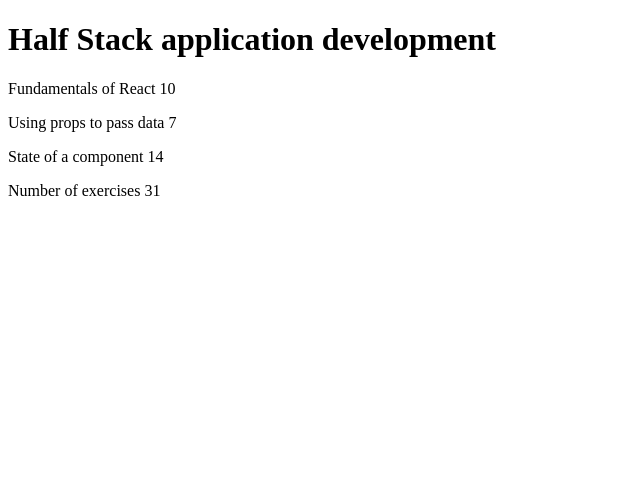
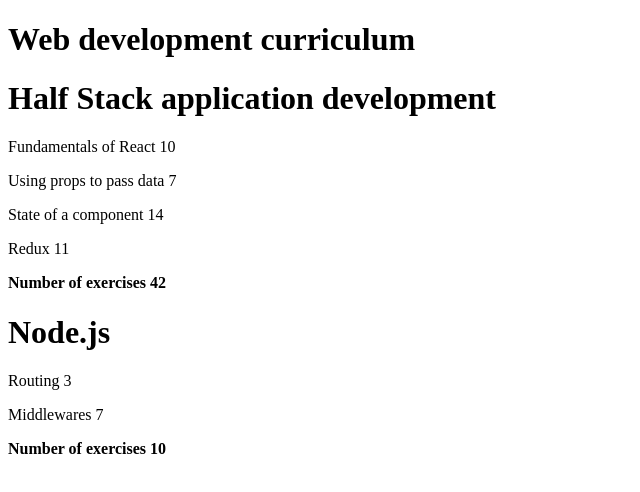
Before and after one commit to ronttizz/mooc-full-stack, a React (Vite) app in the folder part2/courseInformation/: page / in a window 1280 px wide. Shown: the top 492 px of the page, without its empty margins (0-640 px from the left). Built offline with nearby package versions, Linux system fonts and the light colour scheme.

Commit message:
Refactor components to exercise 2.4

```diff
--- a/part2/courseInformation/src/App.jsx
+++ b/part2/courseInformation/src/App.jsx
@@ -3,9 +3,10 @@ import Content from './Content'
 import Total from './Total'
 
 const App = () => {
-  const course = {
+  const courses = [
+    {
+      name: 'Half Stack application development',
       id: 1,
-    name: 'Half Stack application development',
       parts: [
         {
           name: 'Fundamentals of React',
@@ -21,15 +22,42 @@ const App = () => {
           name: 'State of a component',
           exercises: 14,
           id: 3
+        },
+        {
+          name: 'Redux',
+          exercises: 11,
+          id: 4
+        }
+      ]
+    },
+    {
+      name: 'Node.js',
+      id: 2,
+      parts: [
+        {
+          name: 'Routing',
+          exercises: 3,
+          id: 1
+        },
+        {
+          name: 'Middlewares',
+          exercises: 7,
+          id: 2
         }
       ]
     }
+  ]
 
   return (
     <div>
+      <h1>Web development curriculum</h1>
+      {courses.map(course =>
+        <div key={course.id}>
           <Header course={course.name} />
           <Content parts={course.parts} />
           <Total parts={course.parts} />
+        </div>
+      )}
     </div>
   )
 }
--- a/part2/courseInformation/src/Total.jsx
+++ b/part2/courseInformation/src/Total.jsx
@@ -5,7 +5,7 @@ const Total = (props) => {
 
     return (
         <>
-            <p>Number of exercises {total_n}</p>
+            <p><b>Number of exercises {total_n}</b></p>
         </>
     )
 }
```
Lines whose indentation alone changed are shown as unchanged.
